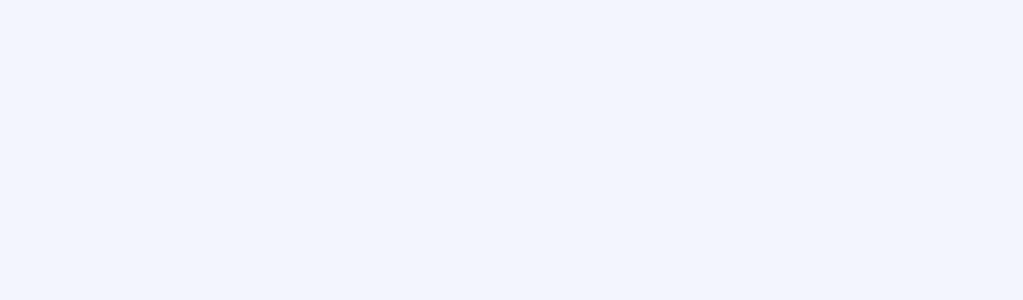
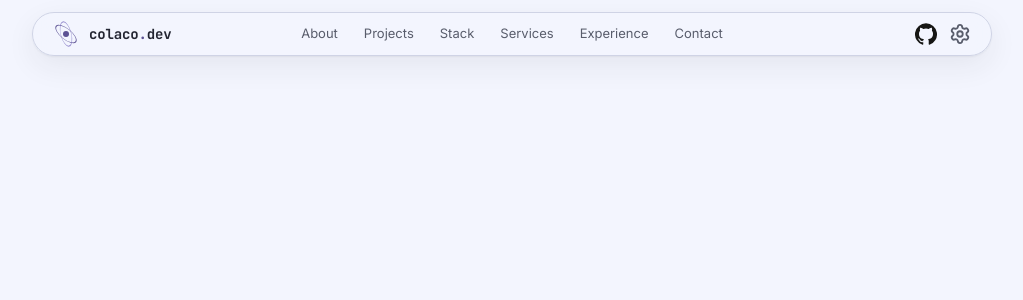
Before and after one commit to colacco/personal-portfolio, a React (Vite) app: page / in a window 1280 px wide. Shown: the top 300 px of the page, without its empty margins (128-1151 px from the left). Built offline with nearby package versions, Linux system fonts and the light colour scheme.

Commit message:
feat(header): add sticky header with scroll state

```diff
--- a/src/App.tsx
+++ b/src/App.tsx
@@ -1,9 +1,15 @@
 import { BrowserRouter, Routes, Route } from 'react-router-dom'
 import { LanguageProvider } from './i18n/LanguageProvider'
 import { ThemeProvider } from './theme/ThemeProvider'
+import { Header } from './sections/Header'
 
 function HomePage() {
-  return <div id="top" />
+  return (
+    <>
+      <Header />
+      <div id="top" />
+    </>
+  )
 }
 
 function App() {
--- /dev/null
+++ b/src/sections/Header.tsx
@@ -0,0 +1,171 @@
+import { useEffect, useRef, useState } from 'react'
+import { useLang } from '../i18n/language-context'
+import { useTheme } from '../theme/theme-context'
+import { useNavItems } from '../hooks/useNavItems'
+import { LINKS } from '../i18n/copy'
+import { BrandMark } from '../components/shared/BrandMark'
+import { DesktopNav } from '../components/header/DesktopNav'
+import { HeaderGithubLink } from '../components/header/HeaderGithubLink'
+import { SettingsMenu } from '../components/header/SettingsMenu'
+import { MobileMenuToggle } from '../components/header/MobileMenuToggle'
+import { MobileMenu } from '../components/header/MobileMenu'
+
+const OVERLAY_TRANSITION_MS = 280
+
+interface HeaderProps {
+  hidden?: boolean
+}
+
+export function Header({ hidden = false }: HeaderProps) {
+  const { t, lang, toggleLang } = useLang()
+  const { theme, toggleTheme } = useTheme()
+  const [menuMounted, setMenuMounted] = useState(false)
+  const [menuVisible, setMenuVisible] = useState(false)
+  const [settingsMounted, setSettingsMounted] = useState(false)
+  const [settingsVisible, setSettingsVisible] = useState(false)
+  const settingsRef = useRef<HTMLDivElement>(null)
+
+  const navItems = useNavItems(t)
+
+  const menuFrame1 = useRef<number | null>(null)
+  const menuFrame2 = useRef<number | null>(null)
+  const menuTimeout = useRef<number | null>(null)
+  const settingsFrame1 = useRef<number | null>(null)
+  const settingsFrame2 = useRef<number | null>(null)
+  const settingsTimeout = useRef<number | null>(null)
+
+  const clearMenuTimers = () => {
+    if (menuFrame1.current !== null) cancelAnimationFrame(menuFrame1.current)
+    if (menuFrame2.current !== null) cancelAnimationFrame(menuFrame2.current)
+    if (menuTimeout.current !== null) window.clearTimeout(menuTimeout.current)
+    menuFrame1.current = null
+    menuFrame2.current = null
+    menuTimeout.current = null
+  }
+
+  const clearSettingsTimers = () => {
+    if (settingsFrame1.current !== null) cancelAnimationFrame(settingsFrame1.current)
+    if (settingsFrame2.current !== null) cancelAnimationFrame(settingsFrame2.current)
+    if (settingsTimeout.current !== null) window.clearTimeout(settingsTimeout.current)
+    settingsFrame1.current = null
+    settingsFrame2.current = null
+    settingsTimeout.current = null
+  }
+
+  const openMenu = () => {
+    clearMenuTimers()
+    setMenuMounted(true)
+    menuFrame1.current = requestAnimationFrame(() => {
+      menuFrame2.current = requestAnimationFrame(() => setMenuVisible(true))
+    })
+  }
+
+  const closeMenu = () => {
+    clearMenuTimers()
+    setMenuVisible(false)
+    menuTimeout.current = window.setTimeout(() => setMenuMounted(false), OVERLAY_TRANSITION_MS)
+  }
+
+  const openSettings = () => {
+    clearSettingsTimers()
+    setSettingsMounted(true)
+    settingsFrame1.current = requestAnimationFrame(() => {
+      settingsFrame2.current = requestAnimationFrame(() => setSettingsVisible(true))
+    })
+  }
+
+  const closeSettings = () => {
+    clearSettingsTimers()
+    setSettingsVisible(false)
+    settingsTimeout.current = window.setTimeout(() => setSettingsMounted(false), OVERLAY_TRANSITION_MS)
+  }
+
+  useEffect(() => {
+    return () => {
+      clearMenuTimers()
+      clearSettingsTimers()
+    }
+  }, [])
+
+  useEffect(() => {
+    if (!menuMounted) return
+    document.body.style.overflow = 'hidden'
+    return () => {
+      document.body.style.overflow = ''
+    }
+  }, [menuMounted])
+
+  useEffect(() => {
+    if (!settingsMounted) return
+    const handlePointerDown = (event: PointerEvent) => {
+      if (settingsRef.current && !settingsRef.current.contains(event.target as Node)) {
+        closeSettings()
+      }
+    }
+    document.addEventListener('pointerdown', handlePointerDown)
+    return () => document.removeEventListener('pointerdown', handlePointerDown)
+  }, [settingsMounted])
+
+  return (
+    <>
+      <header
+        aria-hidden={hidden}
+        className={`border-pf-border fixed top-3 left-1/2 z-60 -translate-x-1/2 rounded-full border px-5 py-2 shadow-pf backdrop-blur-[14px] transition-opacity duration-250 ${
+          hidden ? 'pointer-events-none opacity-0' : 'opacity-100'
+        }`}
+        style={{
+          background: 'color-mix(in srgb, var(--pf-bg) 78%, transparent)',
+          width: 'min(960px, calc(100vw - 24px))',
+        }}
+      >
+        <nav aria-label="Primary" className="relative mx-auto flex max-w-290 items-center gap-4">
+          <BrandMark
+            className="text-pf-text flex flex-none items-center gap-2.5 no-underline"
+            label={
+              <>
+                colaco<span className="text-pf-accent">.</span>dev
+              </>
+            }
+          />
+
+          <div className="flex-1" />
+
+          <DesktopNav navItems={navItems} />
+
+          <div className="hidden flex-none items-center gap-3 md:flex">
+            <HeaderGithubLink href={LINKS.github} />
+            <SettingsMenu
+              containerRef={settingsRef}
+              lang={lang}
+              theme={theme}
+              mounted={settingsMounted}
+              visible={settingsVisible}
+              onToggle={() => (settingsMounted ? closeSettings() : openSettings())}
+              toggleLang={toggleLang}
+              toggleTheme={toggleTheme}
+            />
+          </div>
+
+          <MobileMenuToggle
+            lang={lang}
+            mounted={menuMounted}
+            visible={menuVisible}
+            onClick={() => (menuMounted ? closeMenu() : openMenu())}
+          />
+        </nav>
+      </header>
+
+      <MobileMenu
+        mounted={menuMounted}
+        visible={menuVisible}
+        onClose={closeMenu}
+        navItems={navItems}
+        githubHref={LINKS.github}
+        lang={lang}
+        theme={theme}
+        toggleLang={toggleLang}
+        toggleTheme={toggleTheme}
+      />
+    </>
+  )
+}
```
